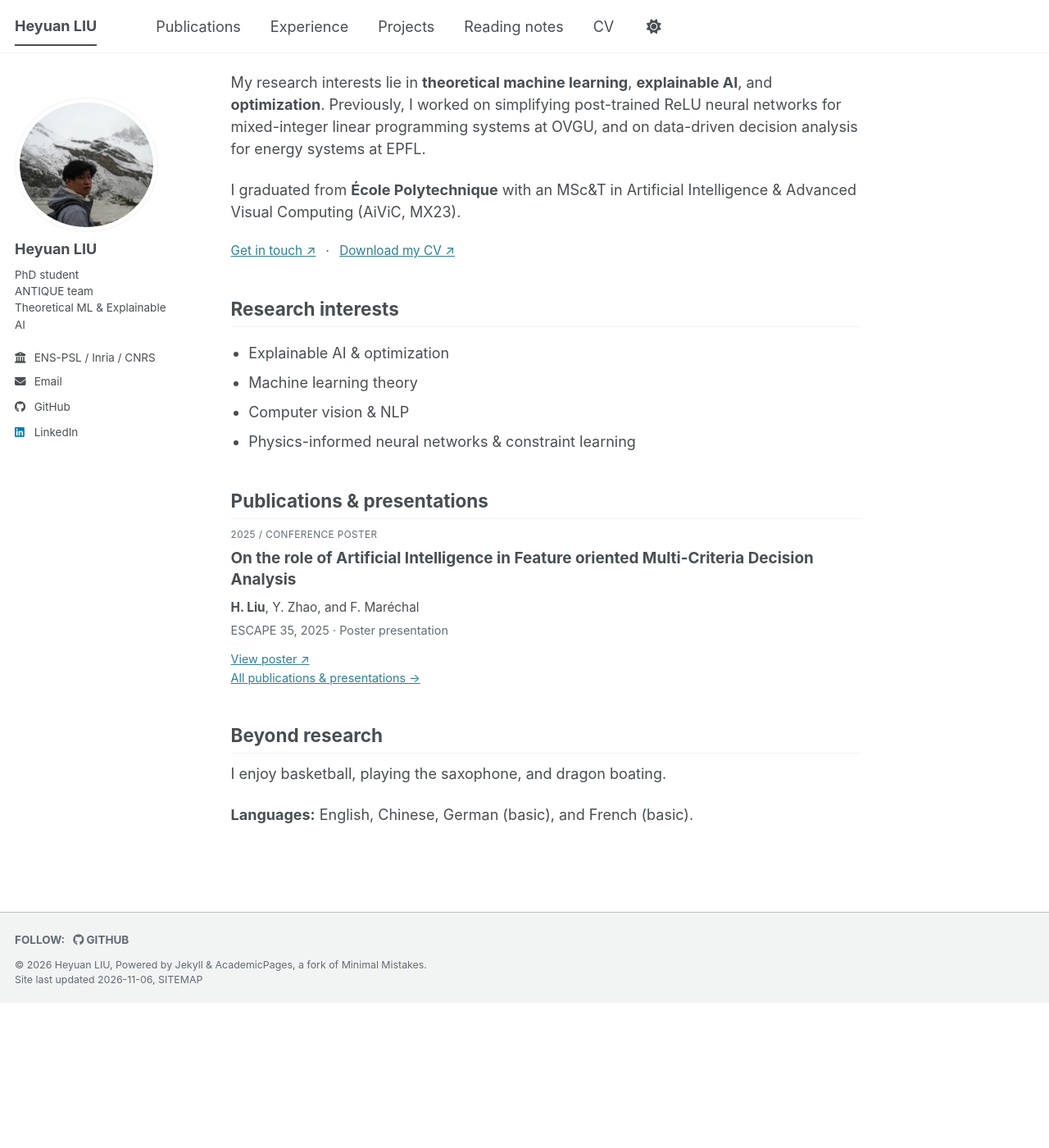
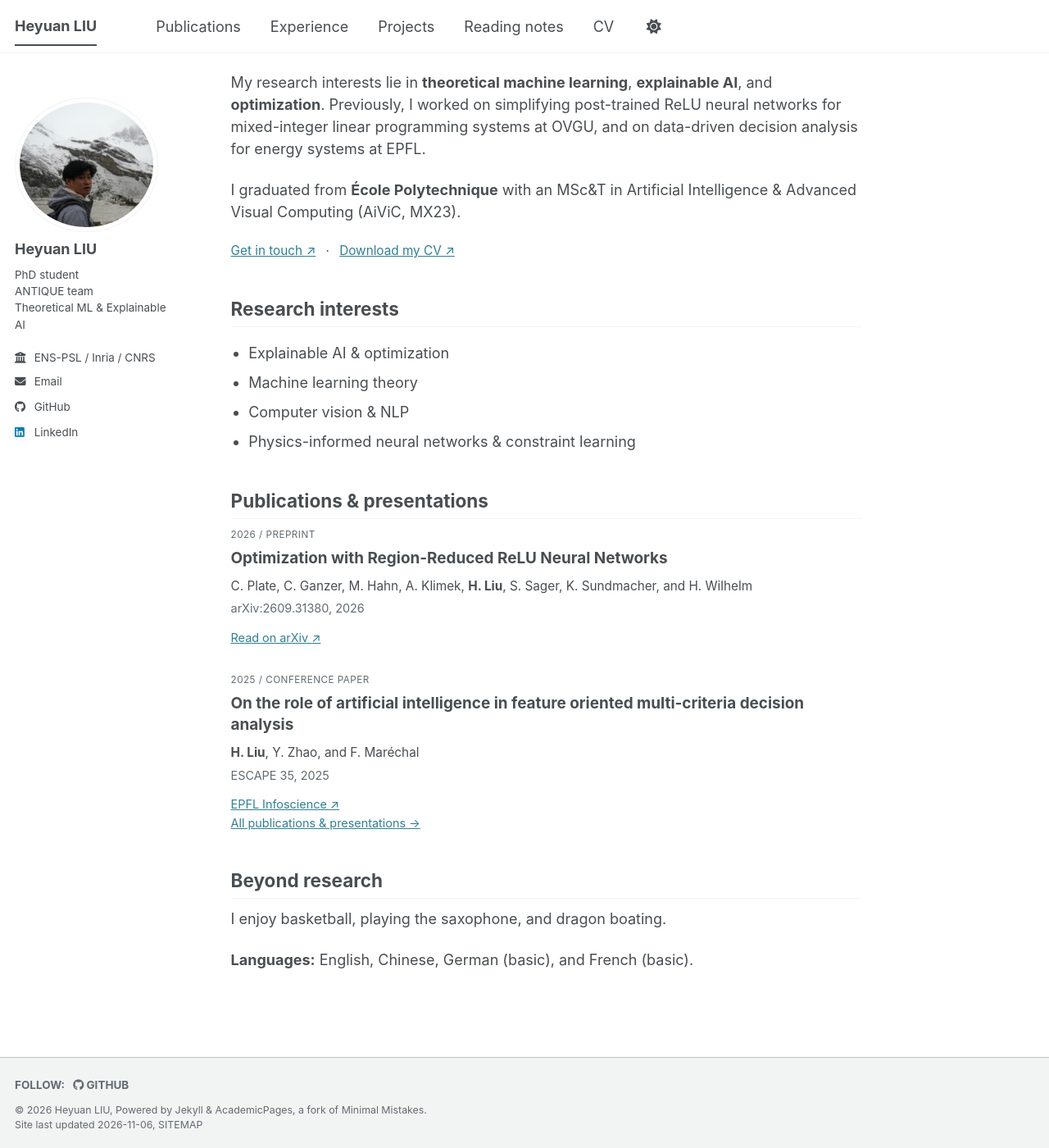
Before and after one commit to MiSFiT5/MiSFiT5.github.io, a Jekyll site: the page built from index.html, in a window 1280 px wide and 1400 px high, scrolled down 161 px. Shown: the whole window at 82% size. Built offline with Jekyll 4.4.1, drawn with Linux system fonts in a browser that asks for light colours; before the commit the page ends 1384 px from its top, so only the background shows below that.

Commit message:
Update publications and paper links

```diff
--- a/assets/css/custom.css
+++ b/assets/css/custom.css
@@ -6,6 +6,7 @@
 .research-interests { padding-left: 1.2em; }
 .academic-content .entry-kicker { color: var(--global-text-color-light); font-size: .65em; text-transform: uppercase; letter-spacing: .04em; margin-bottom: .5em; }
 .publication h3 { font-size: 1.05em; }
+.publication + .publication { margin-top: 1.75em; }
 .publication .authors { font-size: .85em; margin-bottom: .3em; }
 .academic-content .venue { color: var(--global-text-color-light); font-size: .8em; margin-bottom: .7em; }
 .text-link, .academic-content .section-link { font-size: .8em; }
--- a/index.html
+++ b/index.html
@@ -19,11 +19,18 @@ author_profile: true
         </ul>
 <h2>Publications &amp; presentations</h2>
 <article class="publication">
-          <p class="entry-kicker">2025 <span aria-hidden="true">/</span> Conference poster</p>
-          <h3>On the role of Artificial Intelligence in Feature oriented Multi-Criteria Decision Analysis</h3>
+          <p class="entry-kicker">2026 <span aria-hidden="true">/</span> Preprint</p>
+          <h3>Optimization with Region-Reduced ReLU Neural Networks</h3>
+          <p class="authors">C. Plate, C. Ganzer, M. Hahn, A. Klimek, <strong>H. Liu</strong>, S. Sager, K. Sundmacher, and H. Wilhelm</p>
+          <p class="venue">arXiv:2609.31380, 2026</p>
+          <a class="text-link" href="https://arxiv.org/abs/2609.31380" target="_blank" rel="noopener">Read on arXiv <span aria-hidden="true">↗</span></a>
+        </article>
+<article class="publication">
+          <p class="entry-kicker">2025 <span aria-hidden="true">/</span> Conference paper</p>
+          <h3>On the role of artificial intelligence in feature oriented multi-criteria decision analysis</h3>
           <p class="authors"><strong>H. Liu</strong>, Y. Zhao, and F. Maréchal</p>
-          <p class="venue">ESCAPE 35, 2025 <span class="meta-separator" aria-hidden="true">·</span> Poster presentation</p>
-          <a class="text-link" href="{{ '/ESCAPE_poster.png' | relative_url }}" target="_blank" rel="noopener">View poster <span aria-hidden="true">↗</span></a>
+          <p class="venue">ESCAPE 35, 2025</p>
+          <a class="text-link" href="https://infoscience.epfl.ch/entities/publication/de6a7ec5-3848-4b0b-b192-a6bdf37da0e4" target="_blank" rel="noopener">EPFL Infoscience <span aria-hidden="true">↗</span></a>
         </article>
 <p class="section-link"><a href="{{ '/publications/' | relative_url }}">All publications &amp; presentations →</a></p>
 
```
Also changed, not shown: _pages/publications.html (+11 -4 lines).
